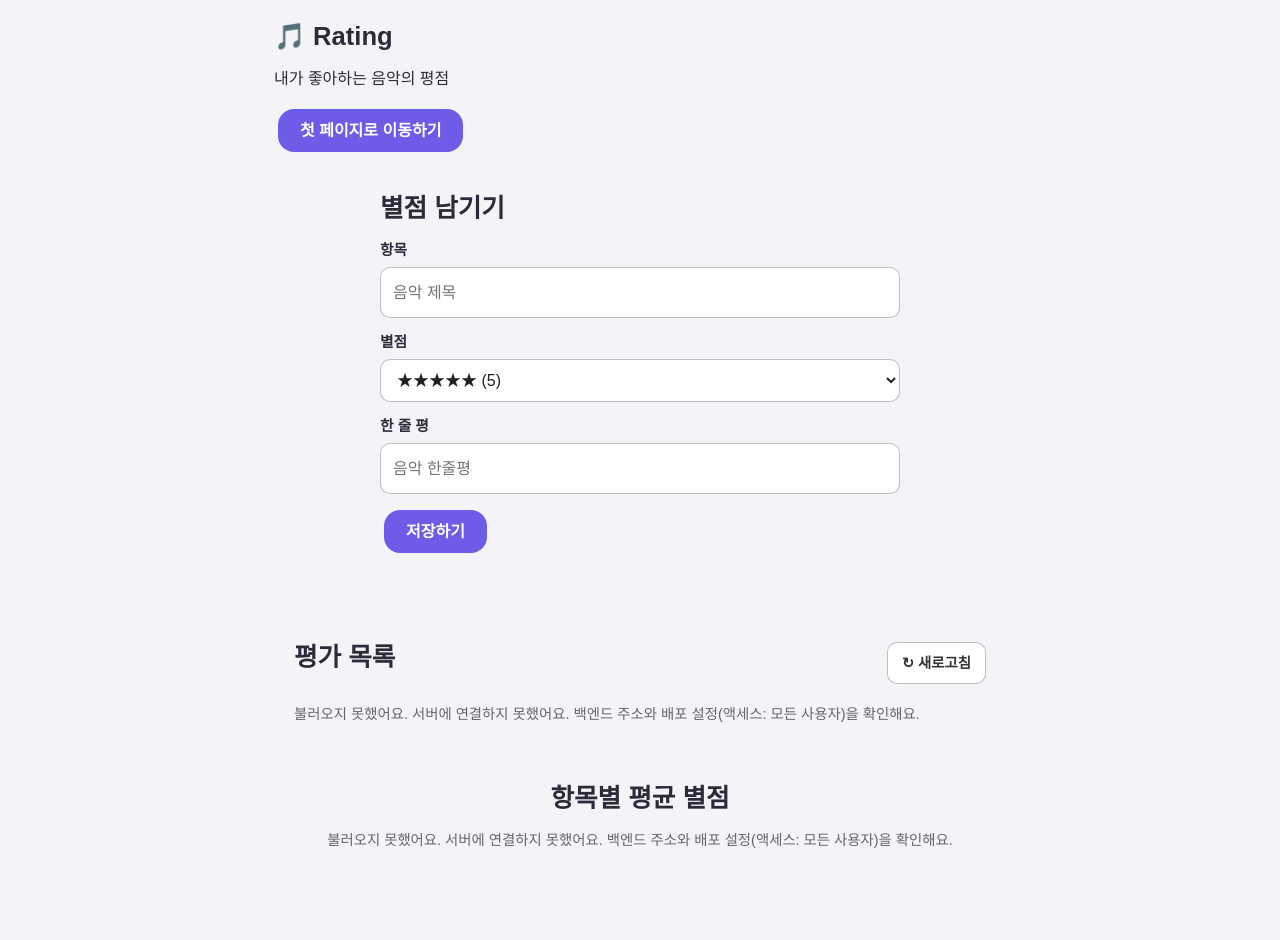
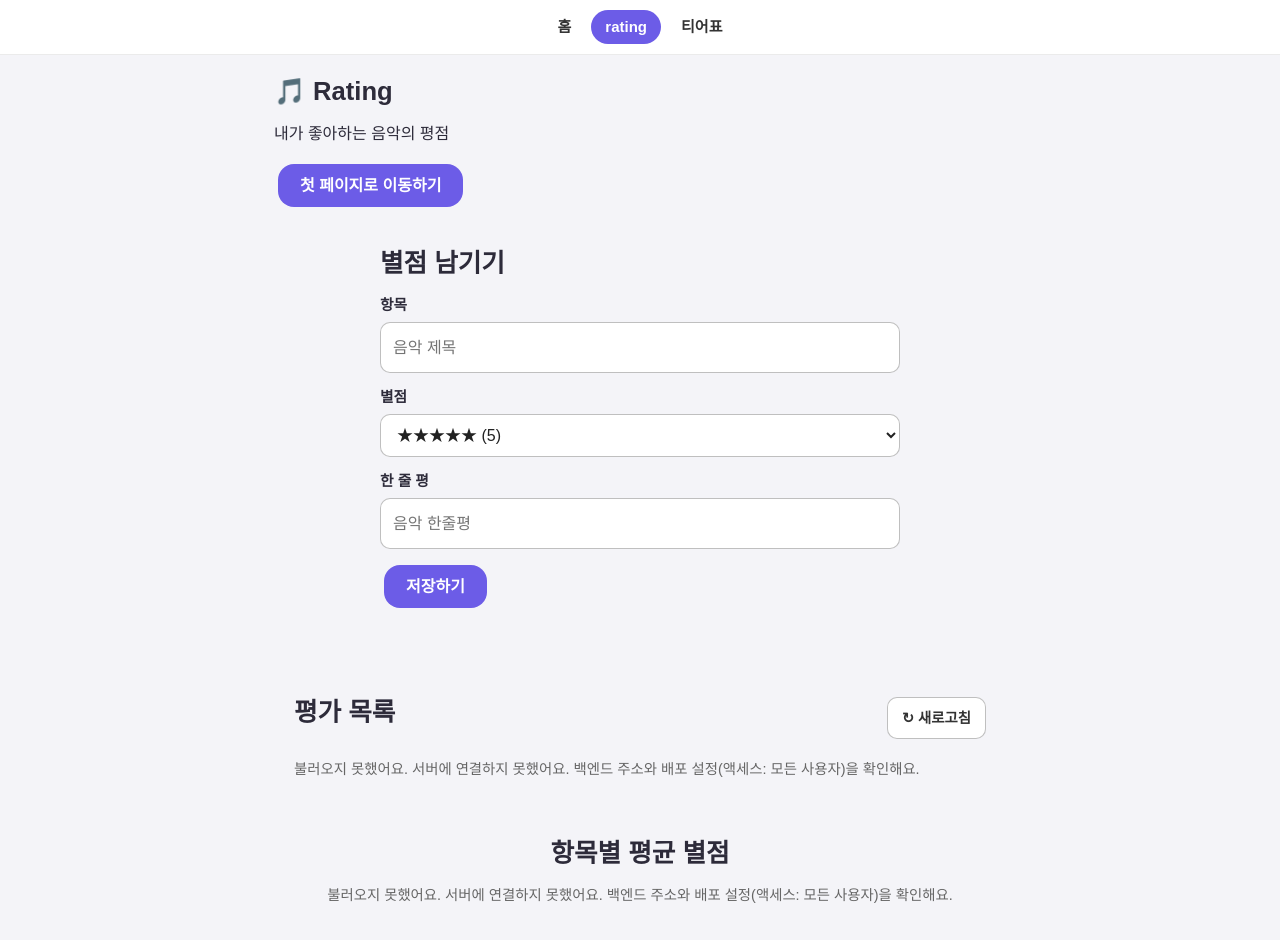
Before and after one commit to dotol2jr-school/practice, a plain HTML site: page rating.html in a window 1280 px wide. Drawn offline with Linux system fonts and the light colour scheme; no server answers.

Commit message:
Add navigation bar to rating.html

```diff
--- a/rating.html
+++ b/rating.html
@@ -155,6 +155,14 @@ body{margin:0;line-height:1.7;word-break:keep-all;overflow-wrap:break-word;-webk
 </style>
 </head>
 <body class="tp-bento">
+<nav class="st-nav" data-studio="nav">
+  <div class="st-nav-in">
+    <a class="st-nav-a" href="index.html">홈</a>
+    <a class="st-nav-a is-on" href="rating.html">rating</a>
+    <a class="st-nav-a" href="tier.html">티어표</a>
+  </div>
+</nav>
+
 <main>
   <h1 class="st-h">🎵 Rating</h1>
   <p class="st-p">내가 좋아하는 음악의 평점</p>
```
